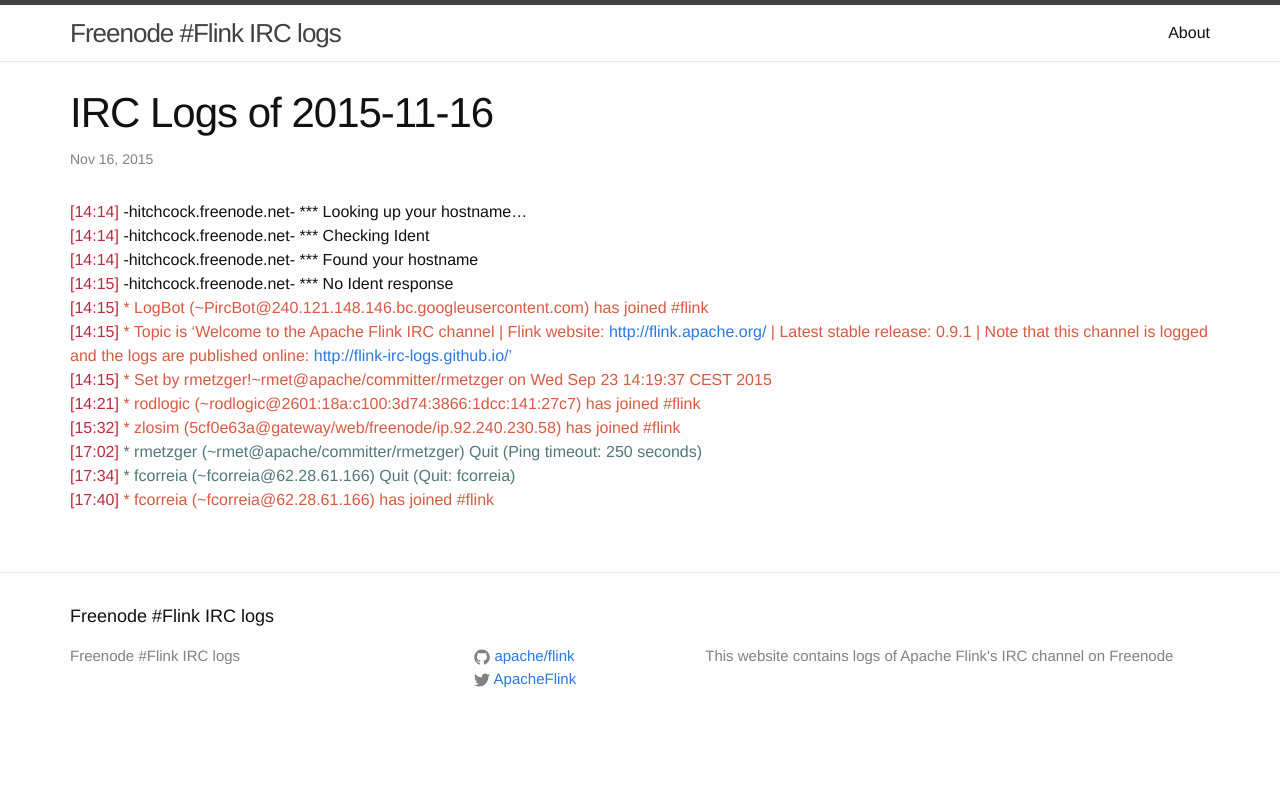
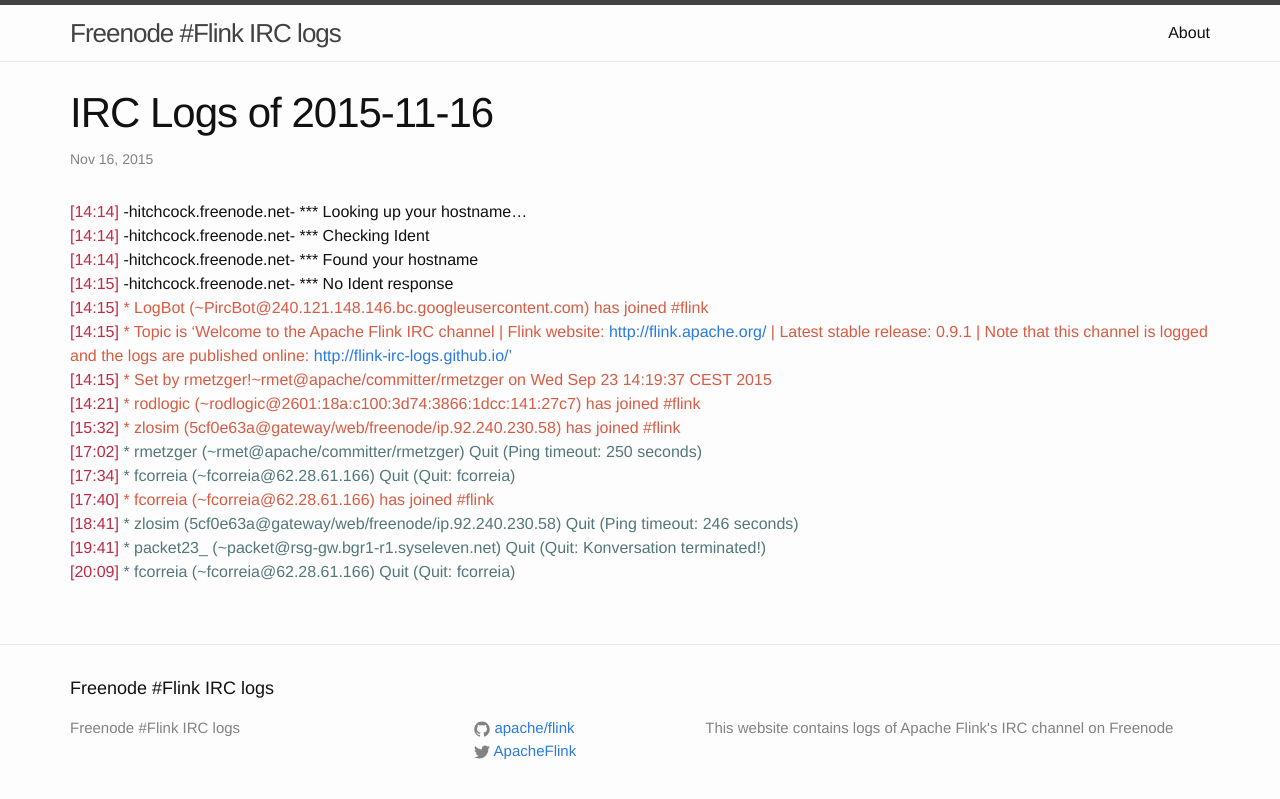
Before and after one commit to flink-irc-logs/flink-irc-logs.github.io, a Jekyll site: the page built from _posts/2015-11-16-logs.markdown, in a window 1280 px wide. Shown: the top 799 px of the page. Built offline with Jekyll 4.4.1, drawn with Linux system fonts in a browser that asks for light colours.

Commit message:
Update of the logs on Mon Nov 16 20:21:42 CET 2015

```diff
--- a/_posts/2015-11-16-logs.markdown
+++ b/_posts/2015-11-16-logs.markdown
@@ -16,3 +16,6 @@
 <span class="irc-date">[17:02]</span> <span class="irc-navy">* rmetzger (~rmet@apache/committer/rmetzger) Quit (Ping timeout: 250 seconds)</span><br />
 <span class="irc-date">[17:34]</span> <span class="irc-navy">* fcorreia (~fcorreia@62.28.61.166) Quit (Quit: fcorreia)</span><br />
 <span class="irc-date">[17:40]</span> <span class="irc-green">* fcorreia (~fcorreia@62.28.61.166) has joined #flink</span><br />
+<span class="irc-date">[18:41]</span> <span class="irc-navy">* zlosim (5cf0e63a@gateway/web/freenode/ip.92.240.230.58) Quit (Ping timeout: 246 seconds)</span><br />
+<span class="irc-date">[19:41]</span> <span class="irc-navy">* packet23_ (~packet@rsg-gw.bgr1-r1.syseleven.net) Quit (Quit: Konversation terminated!)</span><br />
+<span class="irc-date">[20:09]</span> <span class="irc-navy">* fcorreia (~fcorreia@62.28.61.166) Quit (Quit: fcorreia)</span><br />
```
